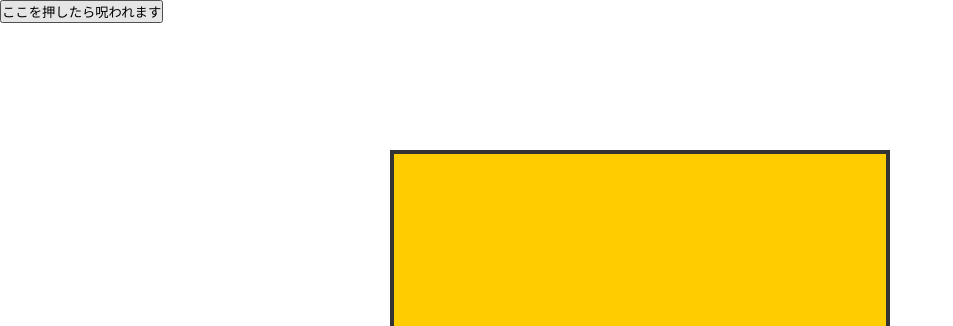
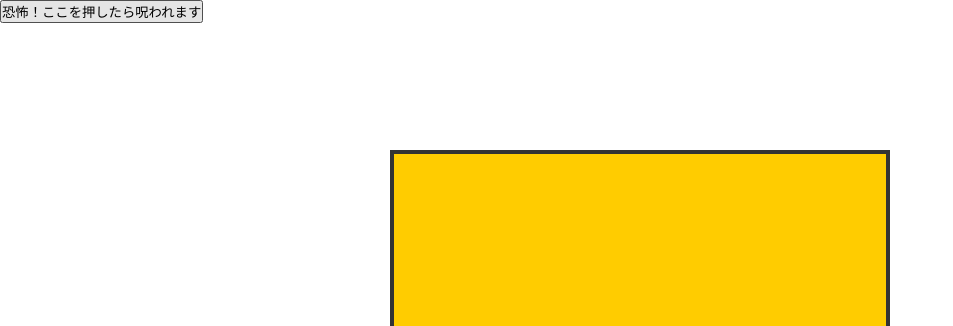
Before and after one commit to s-wakabayashi/bootcamp-pair4, a plain HTML site: page index.html in a window 1280 px wide. Shown: the top 326 px of the page, without its empty margins (0-953 px from the left). Drawn offline with Linux system fonts and the light colour scheme.

Commit message:
文字を追加

```diff
--- a/index.html
+++ b/index.html
@@ -32,13 +32,13 @@
   border:4px solid #333;
 }
 p{
-  font-size: 100px;
+  font-size: 50px;
   line-height: 500px;
   text-align: center;
   color: #996600;
 }
 </style>
-<button>ここを押したら呪われます</button>
+<button>恐怖！ここを押したら呪われます</button>
 <div class="box">
   <p>camp Git</p>
 </div>
```
